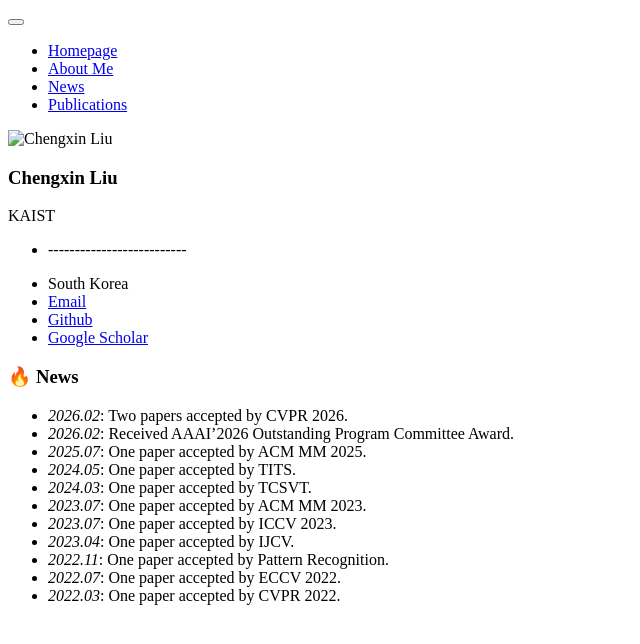
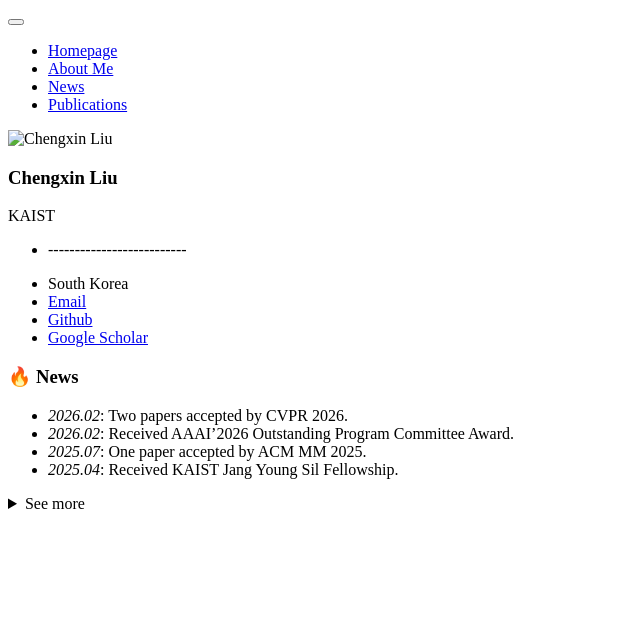
Before and after one commit to cxliu0/cxliu0.github.io, a Jekyll site: the page built from _pages/includes/news.md, in a window 1280 px wide. Shown: the top 644 px of the page, without its empty margins (0-640 px from the left). Built offline with Jekyll 4.4.1, drawn with Linux system fonts in a browser that asks for light colours; our own code applies the rules of GitHub Pages for plain Markdown files.

Commit message:
Update news.md

```diff
--- a/_pages/includes/news.md
+++ b/_pages/includes/news.md
@@ -2,6 +2,11 @@
 - *2026.02*: Two papers accepted by CVPR 2026.
 - *2026.02*: Received AAAI'2026 Outstanding Program Committee Award.
 - *2025.07*: One paper accepted by ACM MM 2025.
+- *2025.04*: Received KAIST Jang Young Sil Fellowship.
+
+<details>
+<summary> See more </summary>
+
 - *2024.05*: One paper accepted by TITS.
 - *2024.03*: One paper accepted by TCSVT.
 - *2023.07*: One paper accepted by ACM MM 2023.
@@ -10,5 +15,6 @@
 - *2022.11*: One paper accepted by Pattern Recognition.
 - *2022.07*: One paper accepted by ECCV 2022.
 - *2022.03*: One paper accepted by CVPR 2022.
+<details>
 
 <br />
```
